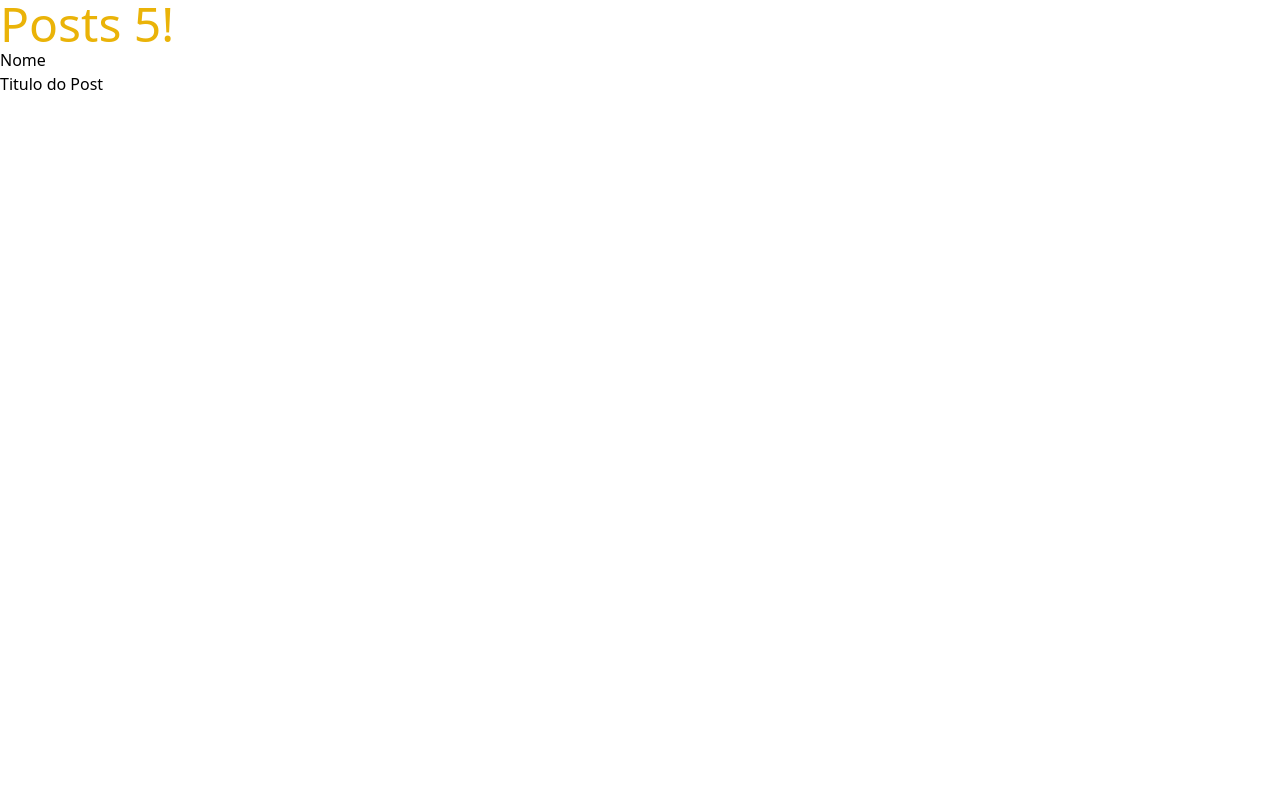
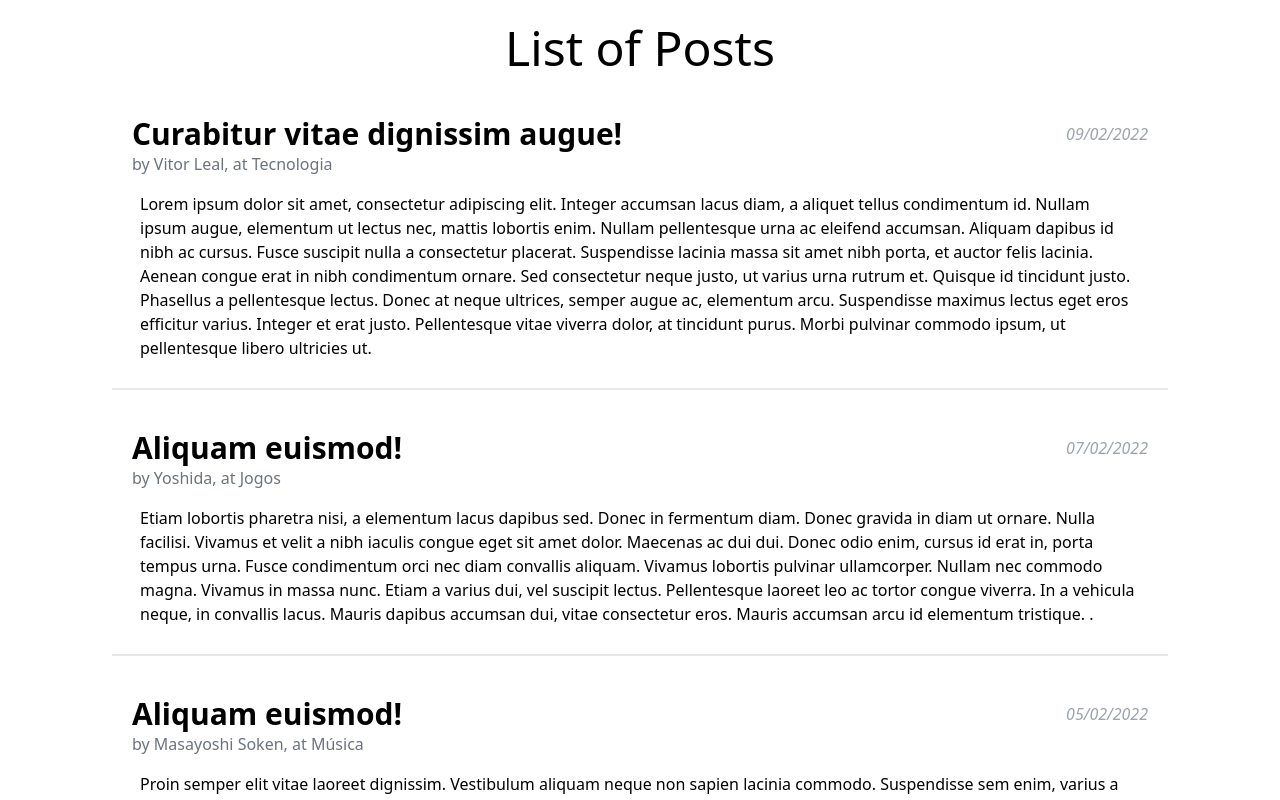
Before and after one commit to typevitor/nextjs-challenge, a Next.js app: page /posts in a window 1280 px wide. Shown: the top 800 px of the page. Built offline with nearby package versions, Linux system fonts and the light colour scheme.

Commit message:
added posts list styles

```diff
--- a/docker-compose.yml
+++ b/docker-compose.yml
@@ -5,7 +5,7 @@ services:
     build: .
     container_name: nextjs
     # entrypoint: sh -c "npm run build && npm run start"
-    entrypoint: sh -c "npm run dev"
+    entrypoint: sh -c "npm install && npm run dev"
     volumes:
       - .:/usr/src/app
     ports:
--- a/src/components/Title.tsx
+++ b/src/components/Title.tsx
@@ -4,6 +4,6 @@ type TitleProps = {
 
 export const Title: React.FunctionComponent<TitleProps> = (props) => {
     return (
-        <h1 className="text-5xl text-yellow-500">{props.children}</h1>
+        <h1 className="text-5xl my-6 text-black text-center">{props.children}</h1>
     )
 }
--- a/src/models/post.ts
+++ b/src/models/post.ts
@@ -1,4 +1,8 @@
 export interface Post {
   id: 1;
   title: string;
+  author: string;
+  created_at: Date;
+  category: string;
+  text: string;
 }
--- a/src/pages/_app.tsx
+++ b/src/pages/_app.tsx
@@ -2,7 +2,9 @@ import '../styles/globals.css'
 import type { AppProps } from 'next/app'
 
 function MyApp({ Component, pageProps }: AppProps) {
-  return <Component {...pageProps} />
+  return <main className='container px-14 sm:px-28'>
+    <Component {...pageProps} />
+  </main>
 }
 
 export default MyApp
--- a/src/pages/api/posts.json
+++ b/src/pages/api/posts.json
@@ -1,6 +1,26 @@
 [
     {
         "id": 1,
-        "title": "Titulo do Post"
+        "title": "Curabitur vitae dignissim augue!",
+        "author": "Vitor Leal",
+        "created_at": "09/02/2022",
+        "category": "Tecnologia",
+        "text": "Lorem ipsum dolor sit amet, consectetur adipiscing elit. Integer accumsan lacus diam, a aliquet tellus condimentum id. Nullam ipsum augue, elementum ut lectus nec, mattis lobortis enim. Nullam pellentesque urna ac eleifend accumsan. Aliquam dapibus id nibh ac cursus. Fusce suscipit nulla a consectetur placerat. Suspendisse lacinia massa sit amet nibh porta, et auctor felis lacinia. Aenean congue erat in nibh condimentum ornare. Sed consectetur neque justo, ut varius urna rutrum et. Quisque id tincidunt justo. Phasellus a pellentesque lectus. Donec at neque ultrices, semper augue ac, elementum arcu. Suspendisse maximus lectus eget eros efficitur varius. Integer et erat justo. Pellentesque vitae viverra dolor, at tincidunt purus. Morbi pulvinar commodo ipsum, ut pellentesque libero ultricies ut."
+    },
+    {
+        "id": 2,
+        "title": "Aliquam euismod!",
+        "author": "Yoshida",
+        "created_at": "07/02/2022",
+        "category": "Jogos",
+        "text": "Etiam lobortis pharetra nisi, a elementum lacus dapibus sed. Donec in fermentum diam. Donec gravida in diam ut ornare. Nulla facilisi. Vivamus et velit a nibh iaculis congue eget sit amet dolor. Maecenas ac dui dui. Donec odio enim, cursus id erat in, porta tempus urna. Fusce condimentum orci nec diam convallis aliquam. Vivamus lobortis pulvinar ullamcorper. Nullam nec commodo magna. Vivamus in massa nunc. Etiam a varius dui, vel suscipit lectus. Pellentesque laoreet leo ac tortor congue viverra. In a vehicula neque, in convallis lacus. Mauris dapibus accumsan dui, vitae consectetur eros. Mauris accumsan arcu id elementum tristique. ."
+    },
+    {
+        "id": 3,
+        "title": "Aliquam euismod!",
+        "author": "Masayoshi Soken",
+        "created_at": "05/02/2022",
+        "category": "Música",
+        "text": "Proin semper elit vitae laoreet dignissim. Vestibulum aliquam neque non sapien lacinia commodo. Suspendisse sem enim, varius a interdum in, maximus ut quam. Donec scelerisque sit amet massa at blandit. Sed nec sapien tempus magna tempus hendrerit. Mauris vel purus in arcu dictum tempor eu at risus. Quisque molestie, orci id rutrum aliquam, diam diam convallis diam, elementum porta arcu nisi nec magna. Donec finibus rutrum sem ut maximus. Nunc hendrerit, massa et tempus cursus, libero turpis consequat lectus, a efficitur eros mauris eu tortor. Nullam sed nibh at lectus semper viverra in vel mi. Mauris efficitur est eu libero tincidunt convallis. Aliquam elit dolor, imperdiet a ultricies ut, varius ut erat"
     }
 ]
--- a/src/pages/index.tsx
+++ b/src/pages/index.tsx
@@ -1,6 +1,7 @@
 import type { NextPage } from 'next'
 import Head from 'next/head'
 import Image from 'next/image'
+import Link from 'next/link'
 import styles from '../styles/Home.module.css'
 
 const Home: NextPage = () => {
@@ -18,8 +19,7 @@ const Home: NextPage = () => {
         </h1>
 
         <p className={styles.description}>
-          Get started by editing{' '}
-          <code className={styles.code}>pages/index.tsx</code>
+          <Link href={`/posts`}>Click here to access the Posts list!</Link>
         </p>
 
         <div className={styles.grid}>
--- a/src/pages/posts/index.tsx
+++ b/src/pages/posts/index.tsx
@@ -3,18 +3,27 @@ import { Title } from "../../components/Title";
 import { Post } from "../../models/post";
 
 type PostsPageProps = {
-  name: string;
   posts: Post[];
 }
 
 const PostsPage: NextPage<PostsPageProps> = (props) => {
   return (
     <>
-      <Title>Posts 5!</Title>
-      <p>{props.name}</p>
+      <Title>List of Posts</Title>
       {
         props.posts.map(post => (
-          <p key={post.id}>{post.title}</p>
+          <div key={post.id} className="my-5 border-b-2 p-5">
+            <div className="flex items-center justify-between">
+              <span className="font-bold text-3xl">{post.title}</span>
+              <span className="text-gray-400 italic font-extralight">{post.created_at}</span>
+            </div>
+            <div className="mb-4">
+              <span className="text-gray-500">by {post.author}, at {post.category}</span>
+            </div>
+            <div className="m-2 font-sans leading-6" >
+              {post.text}
+            </div>
+          </div>
         ))
       }
     </>
@@ -22,10 +31,9 @@ const PostsPage: NextPage<PostsPageProps> = (props) => {
 }
 
 export const getServerSideProps: GetServerSideProps = async (context) => {
-  //ler arquivo
   const example = await import('../api/posts.json');
   return {
-    props: {name: 'Nome', posts: example.default}
+    props: { posts: example.default }
   }
 }
 
```
Also changed, not shown: 1 other file (tests, documents, lock files or other folders).
